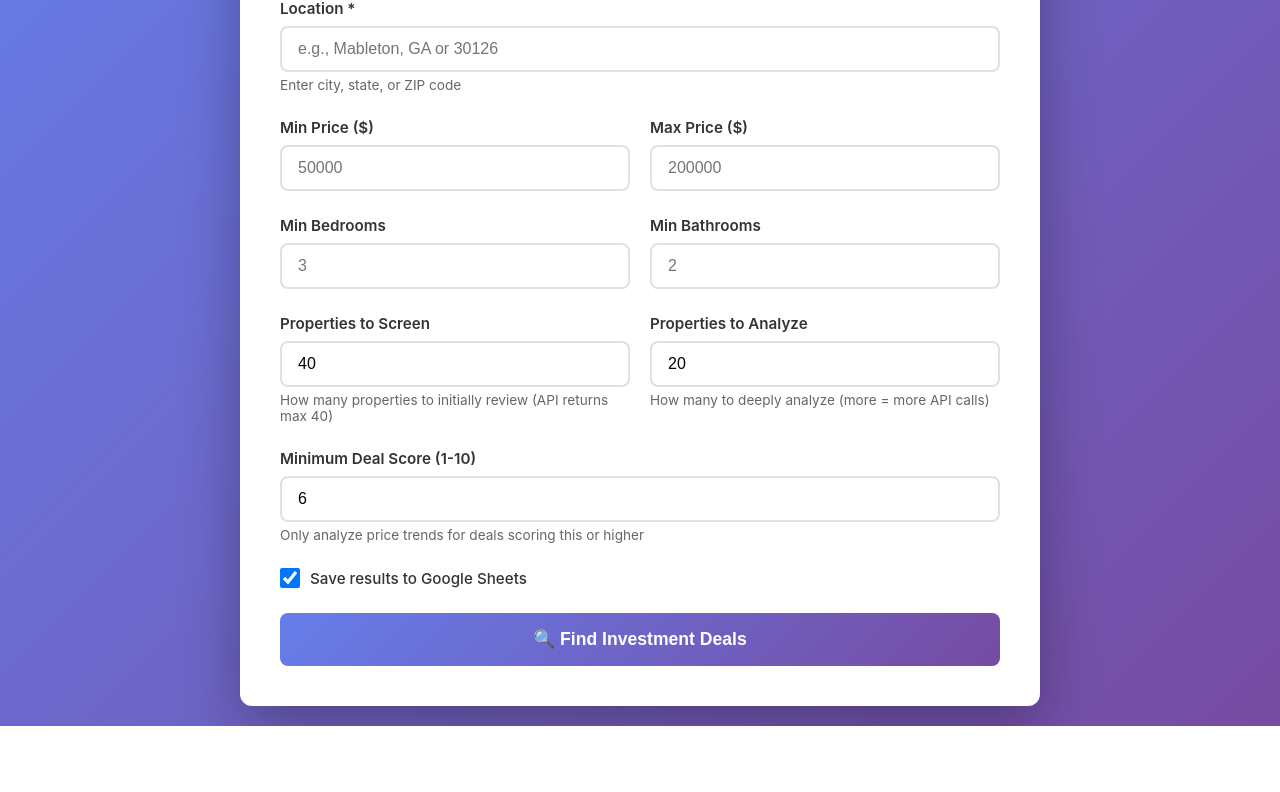
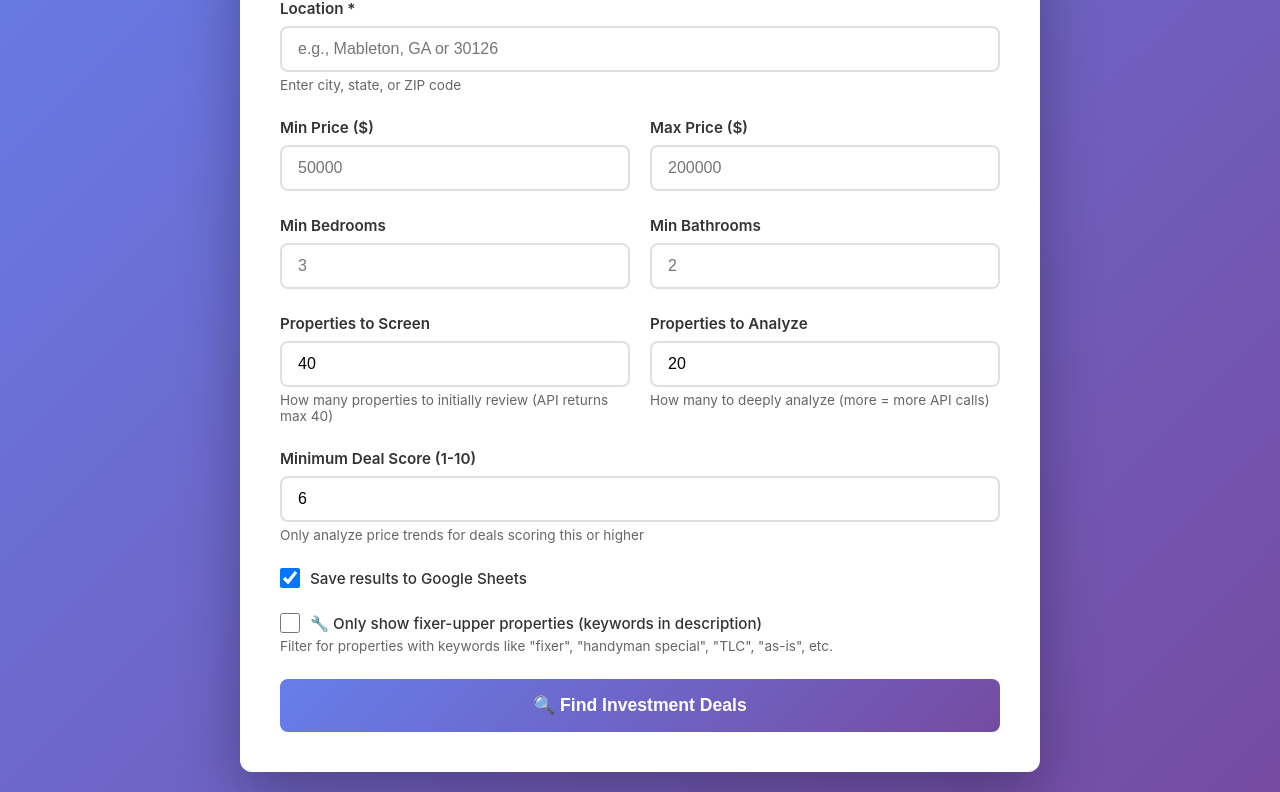
Before and after one commit to kwisener01/re_onmarket, a Flask app: page / in a window 1280 px wide. Shown: the part 201-993 px from the top of the page. Before the commit the page ends 927 px from the top, so only its background shows below. Run offline with Flask 3, Linux system fonts and the light colour scheme.

Commit message:
Add deal scanner mode - All rehab scenarios + keyword detection
Scanner improvements:
- Calculate ALL three rehab scenarios (Light/Medium/Heavy) simultaneously
- Show MAO and profit for each scenario in Google Sheets
- Detect fixer keywords in property descriptions
- 20+ keywords: fixer, handyman special, TLC, as-is, etc.
- "Best Scenario" column shows which rehab level works best

New fixer-only filter:
- Checkbox in web form: "Only show fixer-upper properties"
- Filters results to only properties with fixer keywords
- Skips non-fixers during analysis when enabled
- Shows detected keywords in console output

Benefits:
- Catches borderline deals (works with light but not heavy rehab)
- Identifies true fixer opportunities automatically
- More comprehensive deal scanning vs fixed assumptions

```diff
--- a/app.py
+++ b/app.py
@@ -260,6 +260,7 @@ def search_properties():
         analyze_count = request.form.get('analyze_count', 5, type=int)
         min_score = request.form.get('min_score', 6, type=int)
         save_to_sheets = request.form.get('save_to_sheets') == 'on'
+        fixer_only = request.form.get('fixer_only') == 'on'
 
         if not location:
             return jsonify({'error': 'Location is required'}), 400
@@ -277,7 +278,8 @@ def search_properties():
             deep_analyze=analyze_count,
             min_deal_score=min_score,
             check_price_history=True,
-            check_rental=True
+            check_rental=True,
+            fixer_only=fixer_only
         )
 
         # Save to Google Sheets if requested
@@ -317,7 +319,8 @@ def api_search():
             baths_min=data.get('baths_min'),
             initial_screen=data.get('screen_count', 20),
             deep_analyze=data.get('analyze_count', 5),
-            min_deal_score=data.get('min_score', 6)
+            min_deal_score=data.get('min_score', 6),
+            fixer_only=data.get('fixer_only', False)
         )
 
         # Auto-save to Google Sheets if configured
--- a/templates/index.html
+++ b/templates/index.html
@@ -350,6 +350,14 @@
                     </div>
                 </div>
 
+                <div class="form-group">
+                    <div class="checkbox-group">
+                        <input type="checkbox" id="fixer_only" name="fixer_only">
+                        <label for="fixer_only">🔧 Only show fixer-upper properties (keywords in description)</label>
+                    </div>
+                    <div class="helper-text">Filter for properties with keywords like "fixer", "handyman special", "TLC", "as-is", etc.</div>
+                </div>
+
                 <button type="submit" class="btn" id="submitBtn">
                     🔍 Find Investment Deals
                 </button>
```
Also changed, not shown: deal_finder.py (+16 -0 lines).
